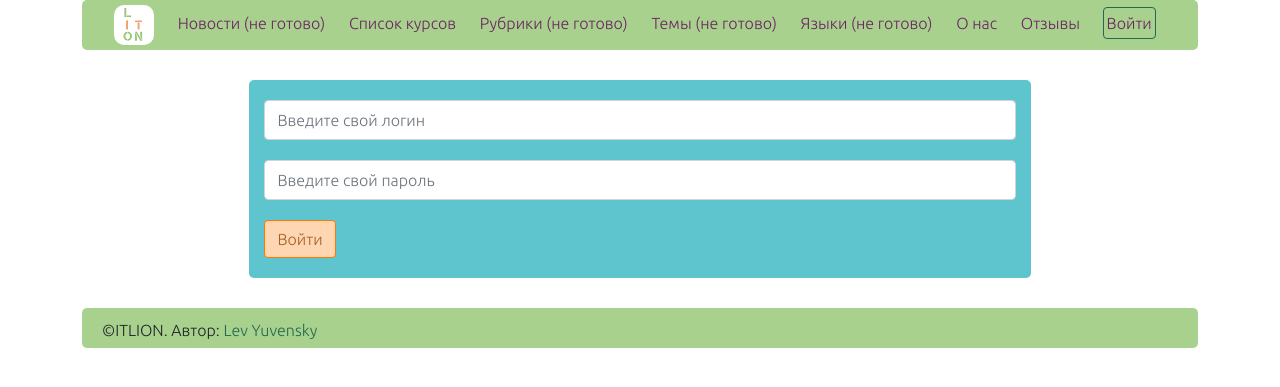
After one commit to Yu-Leo/yuvensky-1580-1, a Flask app: page /login in a window 1280 px wide. The commit adds this page. Shown: the top 387 px of the page. Run offline with Flask 2, Linux system fonts and the light colour scheme; parts of the project's set-up code (start-up, migrations or seed data) failed here and were passed over.

Commit message:
Add login form

```diff
--- a/site/main.py
+++ b/site/main.py
@@ -150,6 +150,22 @@ def main_page():
     return flask.render_template("index.html")
 
 
+@application.route('/login', methods=['GET', 'POST'])
+def login():
+    if flask.request.method == 'POST':
+        name = flask.request.form.get('name')
+        password = flask.request.form.get('password')
+        try:
+            if Users.query.filter_by(name=name).one().validate(password):
+                flask.session['name'] = name
+                flash(f'Welcome back, {name}', 'success')
+                return redirect(url_for('index'), code=301)
+            flash('Wrong login or password', 'warning')
+        except sqlalchemy.exc.NoResultFound:
+            flash('Wrong login or password', 'danger')
+    return flask.render_template('login.html')
+
+
 @application.route('/about_us')
 def about_us():
     return flask.render_template("about_us.html")
--- a/site/static/css/index_style.css
+++ b/site/static/css/index_style.css
@@ -6,7 +6,7 @@
 
 .right_menu {
 	position: fixed;
-	top:10%;
+	top:8%;
 	right: 10px;
 	width: 180px;
 	height: 270px;
@@ -15,7 +15,7 @@
 }
 
 .right_menu-list {
-	padding: 5px 20px;
+	padding: 15px 20px;
 }
 
 .right_menu-item {
--- /dev/null
+++ b/site/static/css/login_style.css
@@ -0,0 +1,24 @@
+.login_form {
+    border-radius: 5px;
+    background-color: #5EC4CD;
+    margin-top: 30px;
+    margin-bottom: 30px;
+    padding: 20px 15px;
+}
+
+.form-control {
+    margin-bottom: 20px;
+    height: 40px;
+}
+
+
+.login-button {
+	border-color: #FF7800;
+    color: #A66225;
+    background-color: #FFD6B2;
+}
+
+.login-button:hover {
+    background-color: #FFB573;
+    border-color: #FF7800;
+}
--- a/site/static/css/style.css
+++ b/site/static/css/style.css
@@ -31,6 +31,12 @@ header {
 
 .header-menu-item>a:hover {
 	color: #9B5635;
+}
+
+.login-header-btn {
+    padding: 3px;
+    outline: 1px solid #236850;
+	border-radius: 3px;
 }
 
 .main_body {
--- a/site/templates/base.html
+++ b/site/templates/base.html
@@ -24,6 +24,7 @@
             <li class="header-menu-item header-menu-item-text"><a href="/404">Языки (не готово)</a></li>
             <li class="header-menu-item header-menu-item-text"><a href="/about_us">О нас</a></li>
             <li class="header-menu-item header-menu-item-text"><a href="/reviews">Отзывы</a></li>
+            <li class="header-menu-item header-menu-item-text login-header-btn"><a href="/login">Войти</a></li>
         </ul>
 
     </header>
--- a/site/templates/index.html
+++ b/site/templates/index.html
@@ -104,7 +104,7 @@
 
 <div class="right_menu">
     <ul class="right_menu-list">
-        <li class="right_menu-item"><a href="404">Ваш аккаунт (не готово)</a></li>
+        <li class="right_menu-item"><a href="/login">Ваш аккаунт</a></li>
         <li class="right_menu-item"><a href="404">Ваши статьи (не готово)</a></li>
         <li class="right_menu-item"><a href="404">Ваши беседы (не готово)</a></li>
         <li class="right_menu-item"><a href="404">Настройки (не готово)</a></li>
--- /dev/null
+++ b/site/templates/login.html
@@ -0,0 +1,20 @@
+{% extends "base.html" %}
+
+{% block title %}Войти{% endblock %}
+
+
+{% block head %}
+{{ super() }}
+<link rel="stylesheet" type="text/css" href="{{ url_for('static', filename='css/login_style.css') }}">
+{% endblock %}
+
+
+{% block content %}
+<div class="main_body">
+    <form method="POST" class="auth login_form">
+        <input type="text" name="name" class="form-control" placeholder="Введите свой логин">
+        <input type="password" name="password" class="form-control" placeholder="Введите свой пароль">
+        <input type="submit" value="Войти" class="btn login-button">
+    </form>
+</div>
+{% endblock %}
```
